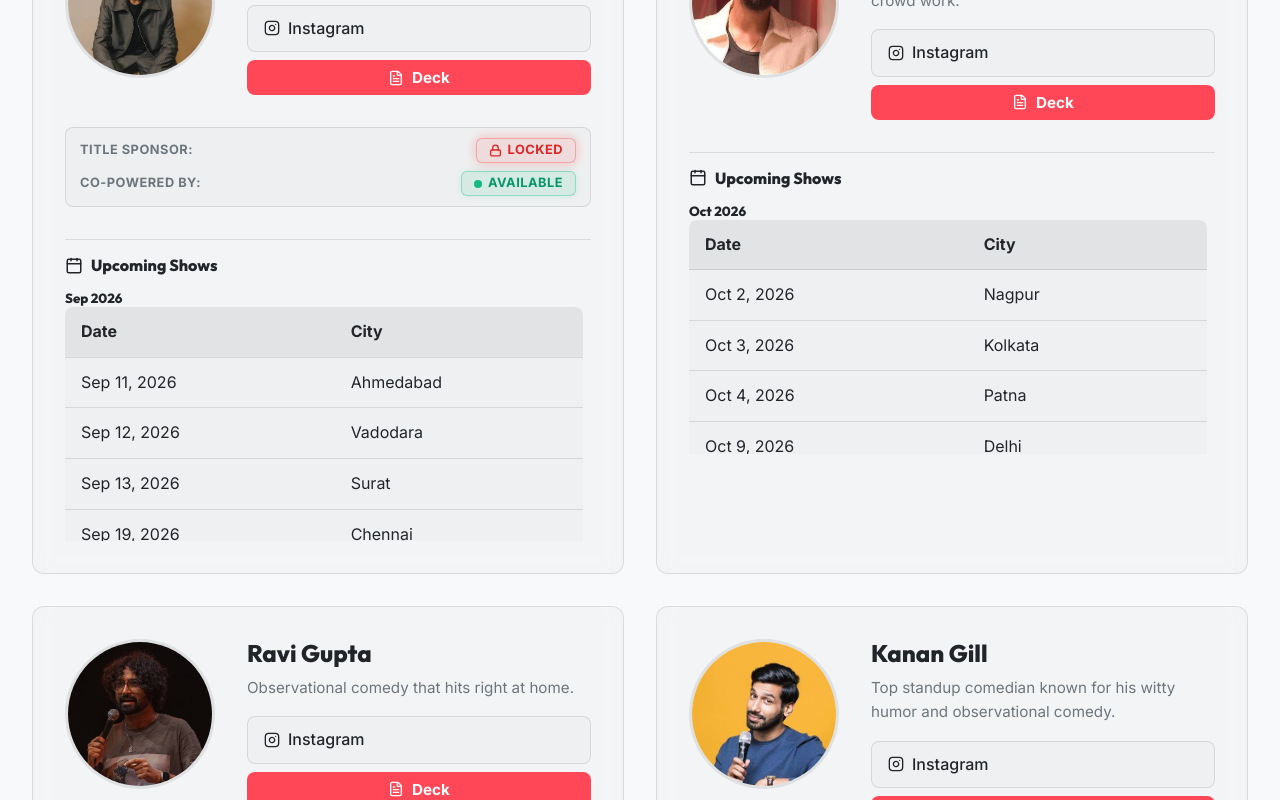
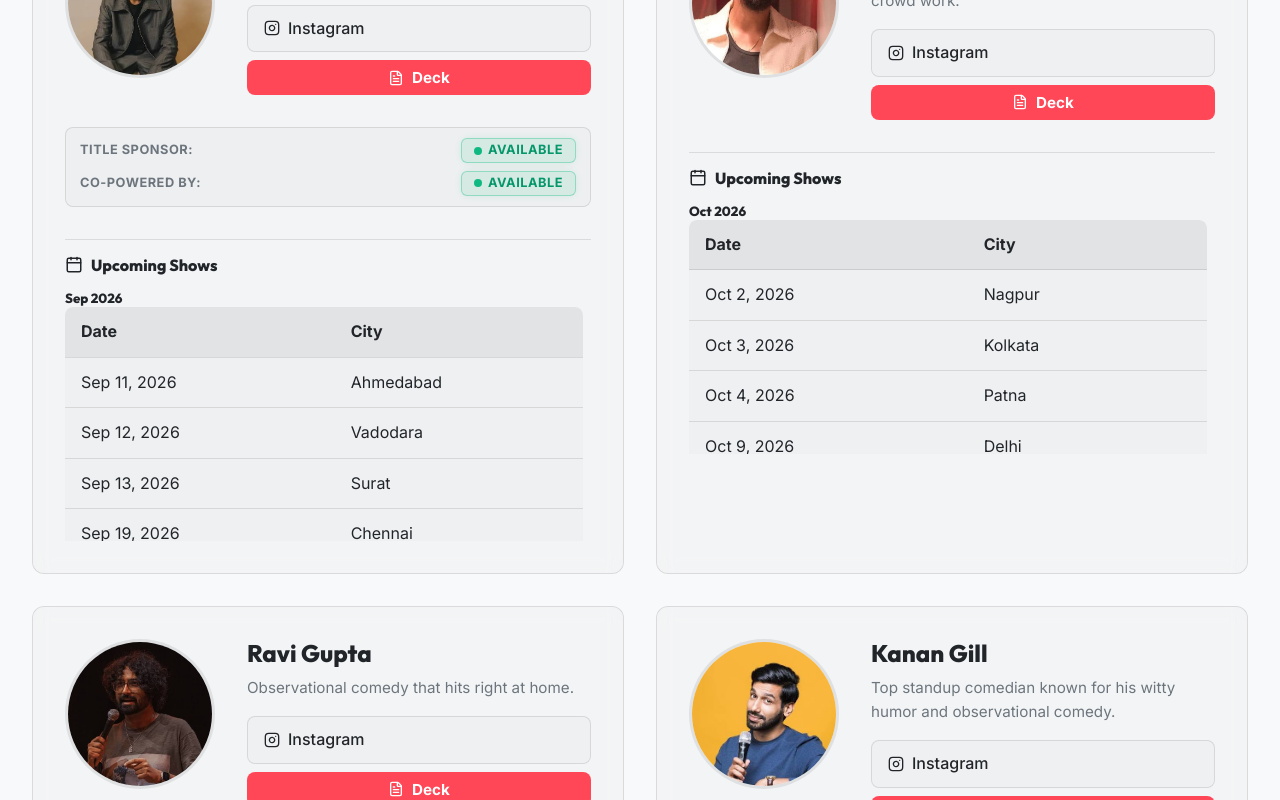
Before and after one commit to radheyyyyy/Oriole-Entertainment, a React (Vite) app: page / in a window 1280 px wide. Shown: the part 1440-2240 px from the top of the page. Built offline with nearby package versions, Linux system fonts and the light colour scheme.

Commit message:
feat: set Bassi title sponsor to available, add mailto link on available buttons, add tour dates for Avinash Gupta and Akanksha Grover

```diff
--- a/src/App.css
+++ b/src/App.css
@@ -678,6 +678,19 @@
   box-shadow: 0 0 10px rgba(16, 185, 129, 0.12);
 }
 
+.badge-link {
+  text-decoration: none;
+  cursor: pointer;
+}
+
+.badge-available.badge-link:hover {
+  background: rgba(16, 185, 129, 0.22);
+  border-color: #10b981;
+  color: #047857;
+  transform: translateY(-1px);
+  box-shadow: 0 4px 14px rgba(16, 185, 129, 0.25);
+}
+
 .pulse-indicator-dot {
   width: 8px;
   height: 8px;
--- a/src/components/ArtistList.jsx
+++ b/src/components/ArtistList.jsx
@@ -214,6 +214,7 @@
           "Sep 27, 2026 - Surat",
           "Oct 9, 2026 - Mohali",
           "Oct 11, 2026 - Mumbai",
+          "Oct 18, 2026 - Shanmukhanand, Mumbai",
           "Oct 25, 2026 - Bengaluru",
           "Nov 15, 2026 - Indore",
           "Dec 6, 2026 - Bengaluru",
@@ -272,7 +273,7 @@
         ],
         instagram: "https://www.instagram.com/be_a_bassi/",
         sponsorship: {
-          titleSponsor: { status: 'locked', label: 'LOCKED' },
+          titleSponsor: { status: 'available', label: 'AVAILABLE' },
           coPoweredBy: { status: 'available', label: 'AVAILABLE' }
         }
       },
@@ -452,7 +453,7 @@
         image: "akanksha-grover.jpg",
         description: "Engaging and dynamic performer.",
         shows: [
-          "To Be Announced"
+          "Nov 20, 2026 - Kolkata"
         ],
         instagram: "https://www.instagram.com/akankssha.groverr/"
       },
@@ -621,14 +622,28 @@
                           />
                         </span>
                       )}
+                      {artist.sponsorship.titleSponsor.status === 'available' && (
+                        <a
+                          href="mailto:brands@orioleentertainment.com"
+                          className="sponsorship-badge badge-available badge-link"
+                          title="Contact brands@orioleentertainment.com"
+                        >
+                          <span className="pulse-indicator-dot" />
+                          <span>AVAILABLE</span>
+                        </a>
+                      )}
                     </div>
                     <div className="sponsorship-row">
                       <span className="sponsorship-slot-label">Co-Powered By:</span>
                       {artist.sponsorship.coPoweredBy.status === 'available' && (
-                        <span className="sponsorship-badge badge-available">
+                        <a
+                          href="mailto:brands@orioleentertainment.com"
+                          className="sponsorship-badge badge-available badge-link"
+                          title="Contact brands@orioleentertainment.com"
+                        >
                           <span className="pulse-indicator-dot" />
                           <span>AVAILABLE</span>
-                        </span>
+                        </a>
                       )}
                     </div>
                   </div>
```
